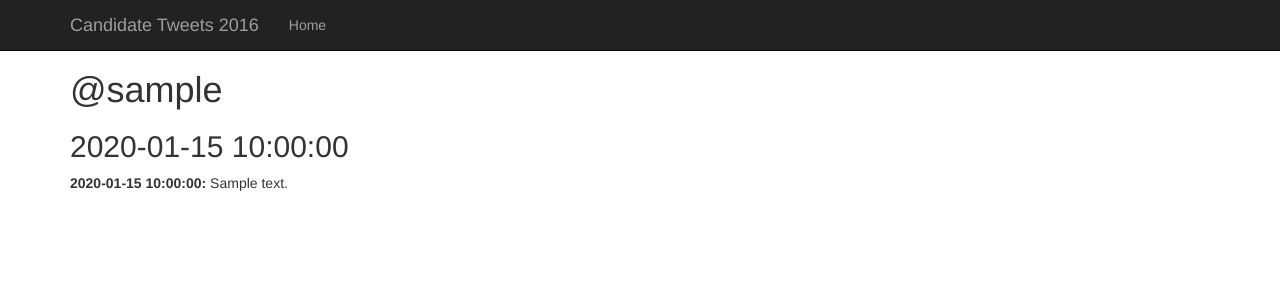
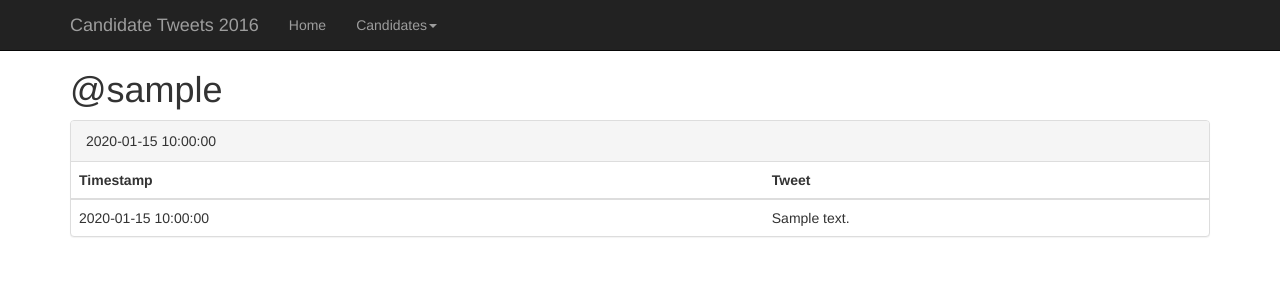
Before and after one commit to hmdavis/election2016, a Flask app: template app/templates/tweets.html in a window 1280 px wide. Shown: the top 300 px of the page. Run offline with Flask 2, Linux system fonts and the light colour scheme; tables that the repository leaves empty hold one stand-in row (values such as "Sample post"); the template is opened without the code that fills it: values that come from a table or form of the project are taken from there, most other values are stand-ins (such as "Sample title", 1, 10 or a date in 2020); some libraries are stand-ins or nearby versions.

Commit message:
made more workable

```diff
--- a/app/templates/base.html
+++ b/app/templates/base.html
@@ -25,19 +25,36 @@
 <nav class="navbar navbar-inverse navbar-fixed-top">
     <div class="container">
         <div class="navbar-header">
-          <button type="button" class="navbar-toggle collapsed" data-toggle="collapse" data-target="#navbar" aria-expanded="false" aria-controls="navbar">
+            <button type="button" class="navbar-toggle collapsed" data-toggle="collapse" data-target="#navbar"
+                    aria-expanded="false" aria-controls="navbar">
                 <span class="sr-only">Toggle navigation</span>
                 <span class="icon-bar"></span>
                 <span class="icon-bar"></span>
                 <span class="icon-bar"></span>
             </button>
-          <a class="navbar-brand" href="#">Candidate Tweets 2016</a>
+            <a class="navbar-brand" href="/">Candidate Tweets 2016</a>
         </div>
         <div id="navbar" class="collapse navbar-collapse">
             <ul class="nav navbar-nav">
-            <li><a href="#">Home</a></li>
-            <!--<li><a href="#about">About</a></li>-->
-            <!--<li><a href="#contact">Contact</a></li>-->
+                <li><a href="/">Home</a></li>
+
+                <li class="dropdown">
+                    <a href="#" class="dropdown-toggle" data-toggle="dropdown" role="button" aria-haspopup="true"
+                       aria-expanded="false">Candidates<span class="caret"></span></a>
+                    <ul class="dropdown-menu">
+                        <li><a href="/candidate/hillaryclinton">Hillary Clinton</a></li>
+                        <li><a href="/candidate/berniesanders">Bernie Sanders</a></li>
+                        <li><a href="/candidate/tedcruz">Ted Cruz</a></li>
+                        <li><a href="/candidate/realdonaldtrump">Donald Trump</a></li>
+                        <li><a href="/candidate/marcorubio">Marco Rubio</a></li>
+                        <li><a href="/candidate/jebbush">Jeb Bush</a></li>
+                        <li><a href="/candidate/realbencarson">Ben Carson</a></li>
+                        <li><a href="/candidate/carlyfiorina">Carly Fiorina</a></li>
+                        <li><a href="/candidate/chrischristie">Chris Christie</a></li>
+                        <li><a href="/candidate/randpaul">Rand Paul</a></li>
+                    </ul>
+                </li>
+
             </ul>
         </div><!--/.nav-collapse -->
     </div>
--- a/app/templates/index.html
+++ b/app/templates/index.html
@@ -2,7 +2,7 @@
 {% block content %}
     {% for candidate in candidates %}
     <div class="starter-template">
-        {% set redirect = "http://127.0.0.1:5000/tweets/" + candidate.handle %}
+        {% set redirect = "/candidate/" + candidate.handle %}
         {% set img_path = "/static/images/" + candidate.handle + ".jpg" %}
         <a href={{ redirect }}>
         <img class="img-circle" src="{{ img_path }}" width="140" height="140">
--- a/app/templates/tweets.html
+++ b/app/templates/tweets.html
@@ -1,11 +1,26 @@
 {% extends "base.html" %}
 {% block content %}
 <h1>@{{ candidate.handle }}</h1>
-    <h2>{{ date }}</h2>
 {% if tweets|length != 0 %}
+<div class="panel panel-default">
+    <!-- Default panel contents -->
+    <div class="panel-heading">{{ date }}</div>
+    <!-- Table -->
+    <table class="table">
+        <thead>
+        <tr>
+            <th>Timestamp</th>
+            <th>Tweet</th>
+        </tr>
+        </thead>
         {% for tweet in tweets %}
-        <div><p><b>{{ tweet.timestamp }}:</b>&nbsp;{{ tweet.body }}</p></div>
+        <tr>
+            <td>{{ tweet.timestamp }}</td>
+            <td>{{ tweet.body }}</td>
             {% endfor %}
+        </tr>
+    </table>
+</div>
 {% else %}
 <div><p>No tweets found for this date</p></div>
 {% endif %}
```
Also changed, not shown: app/templates/candidate.html (added, +14 -0 lines), app/templates/entities.html (+12 -0 lines), app/views.py (+6 -1 lines). Lines whose indentation alone changed are shown as unchanged.
